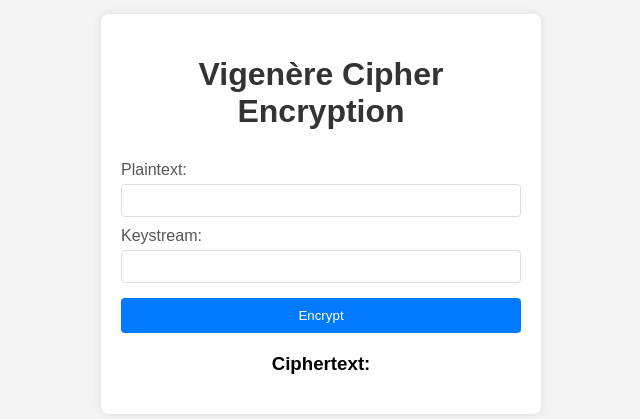
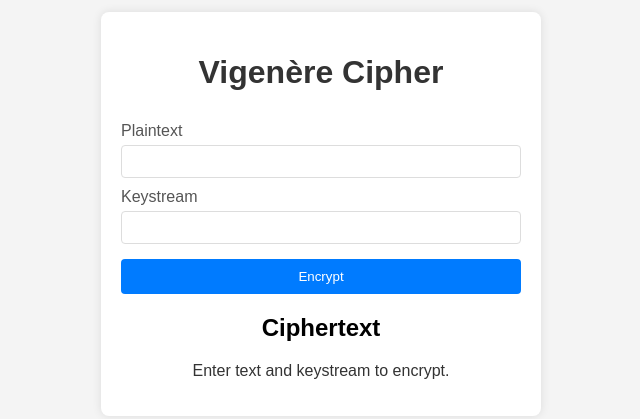
Before and after one commit to Lokesh-Gopinath/Vigenere-Cipher, a plain HTML site: page index.html in a window 1280 px wide. Shown: the part 186-605 px from the top of the page, without its empty margins (319-959 px from the left). Drawn offline with Linux system fonts and the light colour scheme.

Commit message:
Enhance index.html with meta description and updates
Updated the HTML structure and added a description meta tag.

```diff
--- a/index.html
+++ b/index.html
@@ -3,22 +3,26 @@
 <head>
     <meta charset="UTF-8">
     <meta name="viewport" content="width=device-width, initial-scale=1.0">
+    <meta name="description" content="A simple Vigenère cipher encryption tool using a custom alphabet.">
     <title>Vigenère Cipher</title>
     <link rel="stylesheet" href="styles.css">
 </head>
 <body>
     <div class="container">
-        <h1>Vigenère Cipher Encryption</h1>
+        <h1>Vigenère Cipher</h1>
         <form id="cipherForm">
-            <label for="plaintext">Plaintext:</label>
-            <input type="text" id="plaintext" name="plaintext" required>
-            <label for="keystream">Keystream:</label>
-            <input type="text" id="keystream" name="keystream" required>
+            <label for="plaintext">Plaintext</label>
+            <input type="text" id="plaintext" name="plaintext" required autocomplete="off">
+
+            <label for="keystream">Keystream</label>
+            <input type="text" id="keystream" name="keystream" required autocomplete="off">
+
             <button type="submit">Encrypt</button>
         </form>
+
         <div id="result">
-            <h3>Ciphertext:</h3>
-            <p id="ciphertext"></p>
+            <h2>Ciphertext</h2>
+            <p id="ciphertext">Enter text and keystream to encrypt.</p>
         </div>
     </div>
     <script src="script.js"></script>
```
